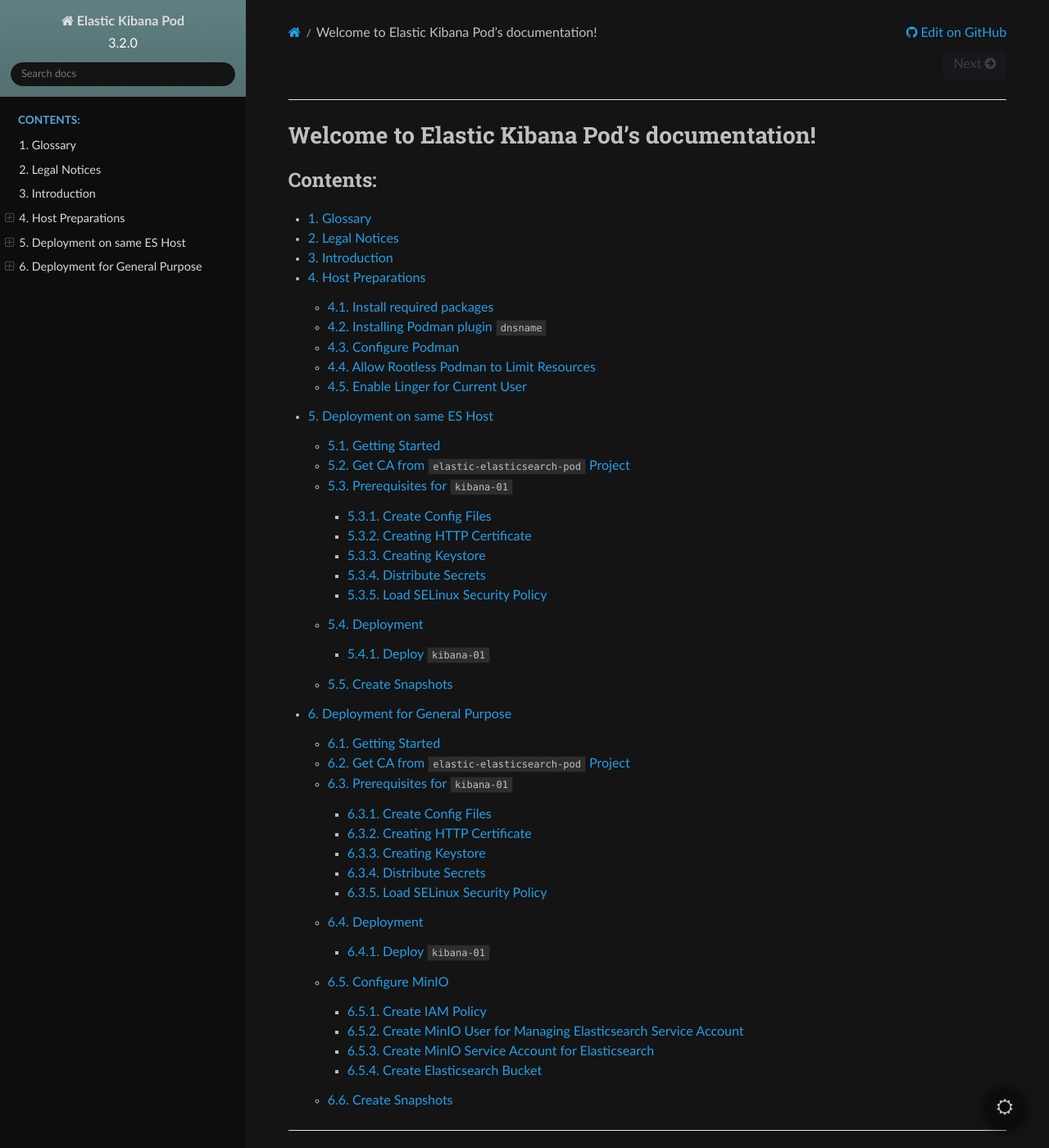
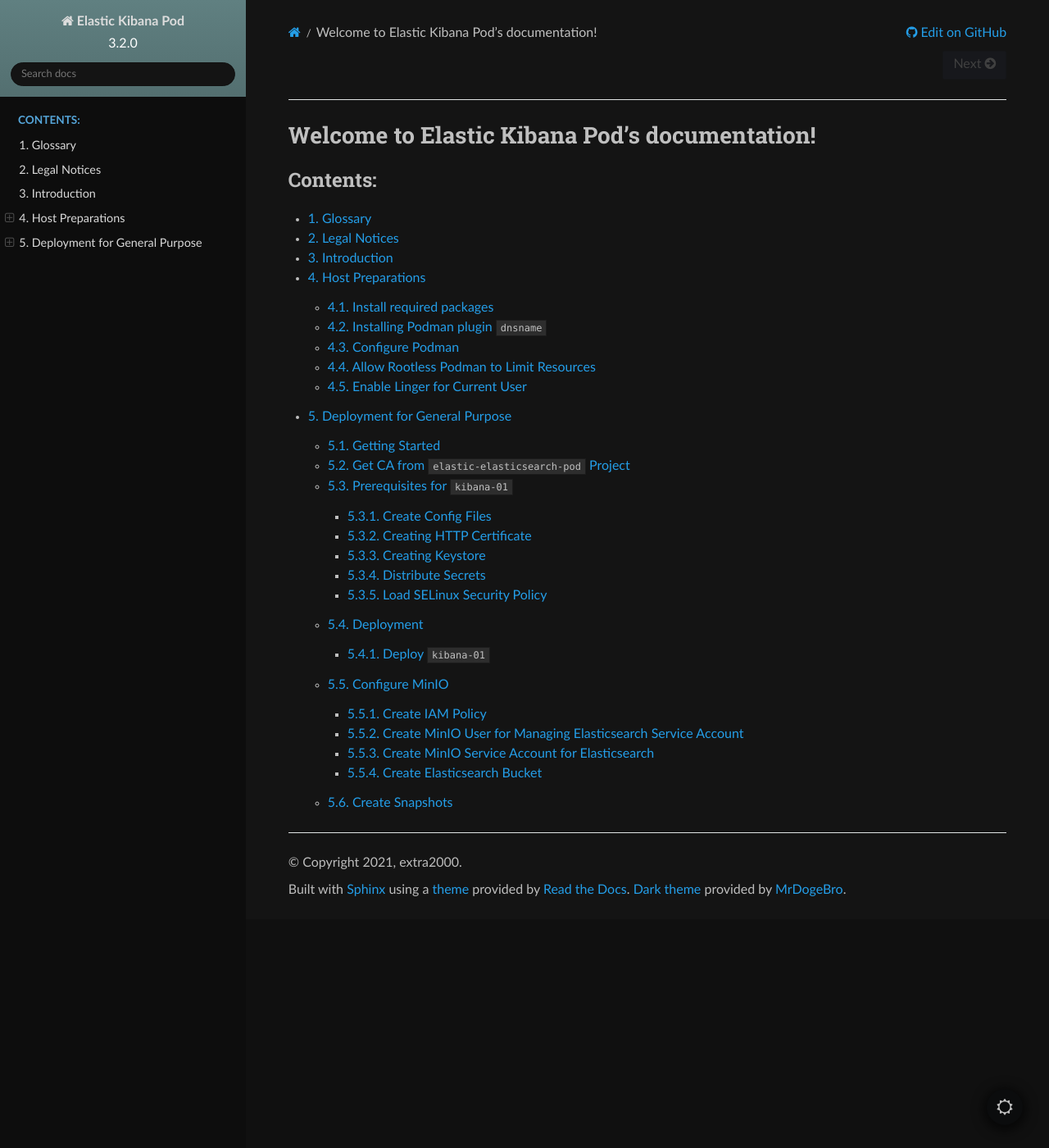
Before and after one commit to extra2000/elastic-kibana-pod, a Sphinx documentation site: the page built from docs/source/index.rst, in a window 1280 px wide and 1400 px high. Shown: the whole window at 82% size. Built offline with Sphinx 7.4.7 and the Read the Docs theme 2.0.0, drawn with Linux system fonts in a browser that asks for light colours; some of the changed lines change nothing that is shown.

Commit message:
refactor(deployments): remove `podman-elk` deployment

```diff
--- a/docs/source/example_podman_elk.rst
+++ /dev/null
@@ -1,211 +0,0 @@
-Deployment on same ES Host
-==========================
-
-Example how to deploy a Kibana instance on the same Elasticsearch host using Podman.
-
-Getting Started
----------------
-
-Clone repository and then ``cd`` into the project's root:
-
-.. code-block:: bash
-
-    mkdir ~/extra2000
-    cd ~/extra2000
-    git clone https://github.com/extra2000/elastic-kibana-pod.git
-    cd elastic-kibana-pod
-
-From the project's root directory, ``cd`` into ``deployment/examples/``:
-
-.. code-block:: bash
-
-    cd deployment/examples/
-
-Build our Kibana image:
-
-.. code-block:: bash
-
-    podman build -t extra2000/elastic/kibana -f Dockerfile.amd64 .
-
-Create ``elknet`` podman network from ``elastic-elasticsearch-pod`` project.
-
-Get CA from ``elastic-elasticsearch-pod`` Project
--------------------------------------------------
-
-From the project's root directory, ``cd`` into ``deployment/examples/podman-elk``:
-
-.. code-block:: bash
-
-    cd deployment/examples/podman-elk
-
-Then, get CA certificate from ``_global_secrets_`` and ``es-coord-01`` instance:
-
-.. code-block:: bash
-
-    cp -v /path/to/elastic-elasticsearch-pod/deployment/_global_secrets_/elastic-ca.p12 ./secrets/
-    cp -v /path/to/elastic-elasticsearch-pod/deployment/examples/cluster-multi-servers/es-coord-01/secrets/elasticsearch-ssl-http/kibana/elasticsearch-ca.pem ./secrets/elastic-ca.pem
-
-.. note::
-
-    The ``elastic-ca.p12`` file is only used for signing certificates and should not be distributed.
-
-Prerequisites for ``kibana-01``
--------------------------------
-
-From the project's root directory, ``cd`` into ``deployment/examples/podman-elk``:
-
-.. code-block:: bash
-
-    cd deployment/examples/podman-elk
-
-Create Config Files
-~~~~~~~~~~~~~~~~~~~
-
-.. code-block:: bash
-
-    cp -v configmaps/kibana-01.yaml{.example,}
-    cp -v configs/kibana-01.yml{.example,}
-
-Create pod file:
-
-.. code-block:: bash
-
-    cp -v elk-kibana-01-pod.yaml{.example,}
-
-Creating HTTP Certificate
-~~~~~~~~~~~~~~~~~~~~~~~~~
-
-Ensure the ``./secrets`` and ``./configs`` directories are labeled as ``container_file_t``:
-
-.. code-block:: bash
-
-    chcon -R -v -t container_file_t ./secrets ./configs
-
-Create HTTP certificate:
-
-.. code-block:: bash
-
-    podman run -it --network none --rm -v ./secrets:/tmp/secrets:rw localhost/extra2000/elastic/elasticsearch ./bin/elasticsearch-certutil cert --ca /tmp/secrets/elastic-ca.p12 --multiple
-
-.. list-table:: Questions and answers for creating ``kibana-01``'s ``certificate-bundle.zip``
-   :widths: 50 50
-   :header-rows: 1
-
-   * - Question
-     - Answer
-   * - Enter password for CA (``/tmp/secrets/elastic-ca.p12``)
-     - ``abcde12345``
-   * - Enter instance name
-     - ``kibana-01``
-   * - Enter name for directories and files of ``kibana-01``
-     - ``kibana-01``
-   * - Enter IP Addresses for instance
-     - ``127.0.0.1``
-   * - Enter DNS names for instance
-     - ``elk-kibana-01.elknet``, ``kibana-01.yourhostname.lan``, ``localhost``
-   * - Would you like to specify another instance?
-     - ``n``
-   * - Please enter the desired output file
-     - ``/tmp/secrets/certificate-bundle.zip``
-   * - Enter password for ``kibana-01/kibana-01.p12``
-     - ``abcde12345``
-
-Extract the certificate archive:
-
-.. code-block:: bash
-
-    unzip ./secrets/certificate-bundle.zip -d ./secrets/certificate-bundle
-
-Verify the ``kibana-01.p12`` certificate:
-
-.. code-block:: bash
-
-    openssl pkcs12 -in ./secrets/certificate-bundle/kibana-01/kibana-01.p12 -nodes | openssl x509 -noout -text | less
-
-Creating Keystore
-~~~~~~~~~~~~~~~~~
-
-Create ``./secrets/kibana-01-pod.keystore`` file to store certificate passwords:
-
-.. code-block:: bash
-
-    podman run -it --rm -v ./secrets:/tmp/secrets:rw --user root --entrypoint bash localhost/extra2000/elastic/kibana
-    ./bin/kibana-keystore create
-    ./bin/kibana-keystore add server.ssl.keystore.password
-    openssl rand -hex 32 | ./bin/kibana-keystore add xpack.encryptedSavedObjects.encryptionKey
-    openssl rand -hex 32 | ./bin/kibana-keystore add xpack.security.encryptionKey
-    openssl rand -hex 32 | ./bin/kibana-keystore add xpack.reporting.encryptionKey
-    cp -v /usr/share/kibana/config/kibana.keystore /tmp/secrets/kibana-01.keystore
-
-.. note::
-
-    The ``openssl rand -hex 32`` is a trick to generate random string.
-
-Distribute Secrets
-~~~~~~~~~~~~~~~~~~
-
-Copy the created certificates and keystore to the node:
-
-.. code-block:: bash
-
-    scp -r -P 22 secrets/certificate-bundle secrets/kibana-01.keystore secrets/elastic-ca.pem USER@KIBANA-01:extra2000/elastic-kibana-pod/deployment/examples/podman-elk/secrets/
-
-On the node, don't forget to label the ``secrets`` directory as ``container_file_t``:
-
-.. code-block:: bash
-
-    chcon -R -v -t container_file_t ./secrets
-
-Load SELinux Security Policy
-~~~~~~~~~~~~~~~~~~~~~~~~~~~~
-
-.. code-block:: bash
-
-    sudo semodule -i selinux/elk_kibana_01_pod_kibana_01.cil /usr/share/udica/templates/{base_container.cil,net_container.cil}
-
-Verify that the SELinux module exists:
-
-.. code-block:: bash
-
-    sudo semodule --list | grep -e "elk_kibana_01_pod_kibana_01"
-
-Deployment
-----------
-
-Import ``./secrets/elastic-ca.pem`` into your web-browser certificate authority.
-
-.. note::
-
-    On your web-browser (Firefox), the certificate name ``./secrets/elastic-ca.pem`` will be known as "Elastic Certificate Tool Autogenerated CA".
-
-Deploy ``kibana-01``
-~~~~~~~~~~~~~~~~~~~~
-
-.. code-block:: bash
-
-    podman play kube --network elknet --configmap configmaps/kibana-01.yaml --seccomp-profile-root ./seccomp elk-kibana-01-pod.yaml
-
-Kibana is now accessible at https://127.0.0.1:5601. Login with username ``elastic`` and password ``abcde12345``.
-
-Create Snapshots
-----------------
-
-Go to https://127.0.0.1:5601/app/management/data/snapshot_restore/snapshots and ``Register a repository``.
-
-* Repository name: minio-repo
-* Repository type: AWS S3
-* Client: default
-* Bucket: elasticsearch
-* Basepath:
-* Chunksize:
-* Server-side encryption: no
-* Buffer size:
-* Canned ACL: private
-* Storage class: standard
-* Max snapshot bytes per second:
-* Max restore bytes per second:
-* Read-only: no
-
-.. note::
-
-    At MinIO web console, you have to manually create a bucket named ``elasticsearch``.
--- a/docs/source/index.rst
+++ b/docs/source/index.rst
@@ -10,5 +10,4 @@
   legal_notices
   introduction
   host_preparations
-  example_podman_elk
   example_podman_general
```
Also changed, not shown: 7 other files.
